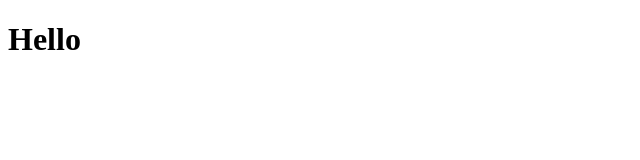
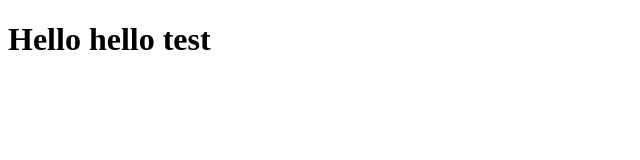
Before and after one commit to soufyaneelhilali/EHTPGITTP, a plain HTML site: page index.html in a window 1280 px wide. Shown: the whole page, without its empty margins (0-640 px from the left). Drawn offline with Linux system fonts and the light colour scheme.

Commit message:
changed file to hello ttest

```diff
--- a/index.html
+++ b/index.html
@@ -4,6 +4,6 @@
 	<title>GitTUto</title>
 </head>
 <body>
-<h1>Hello</h1>
+<h1>Hello hello test</h1>
 </body>
 </html>
```
